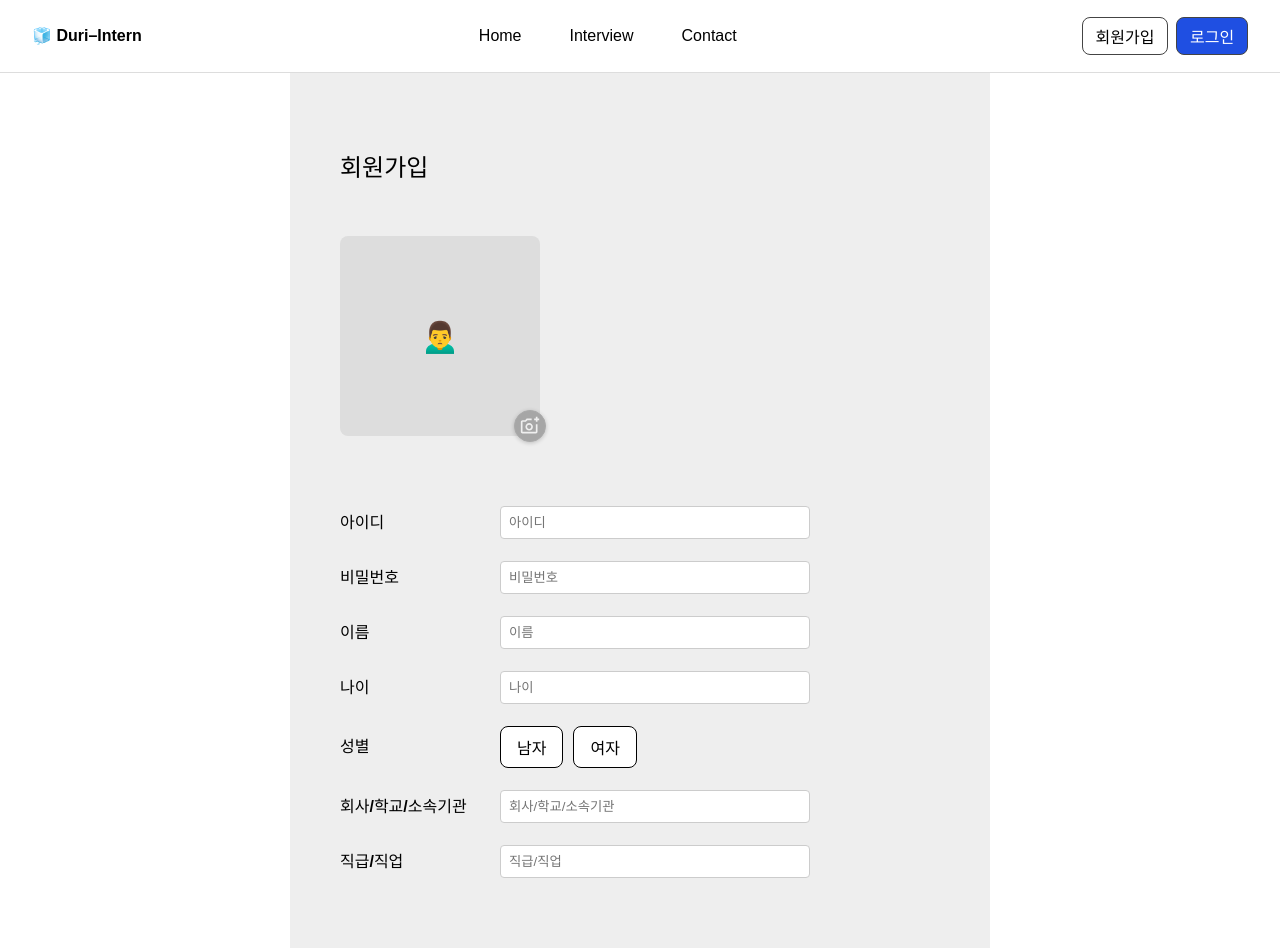
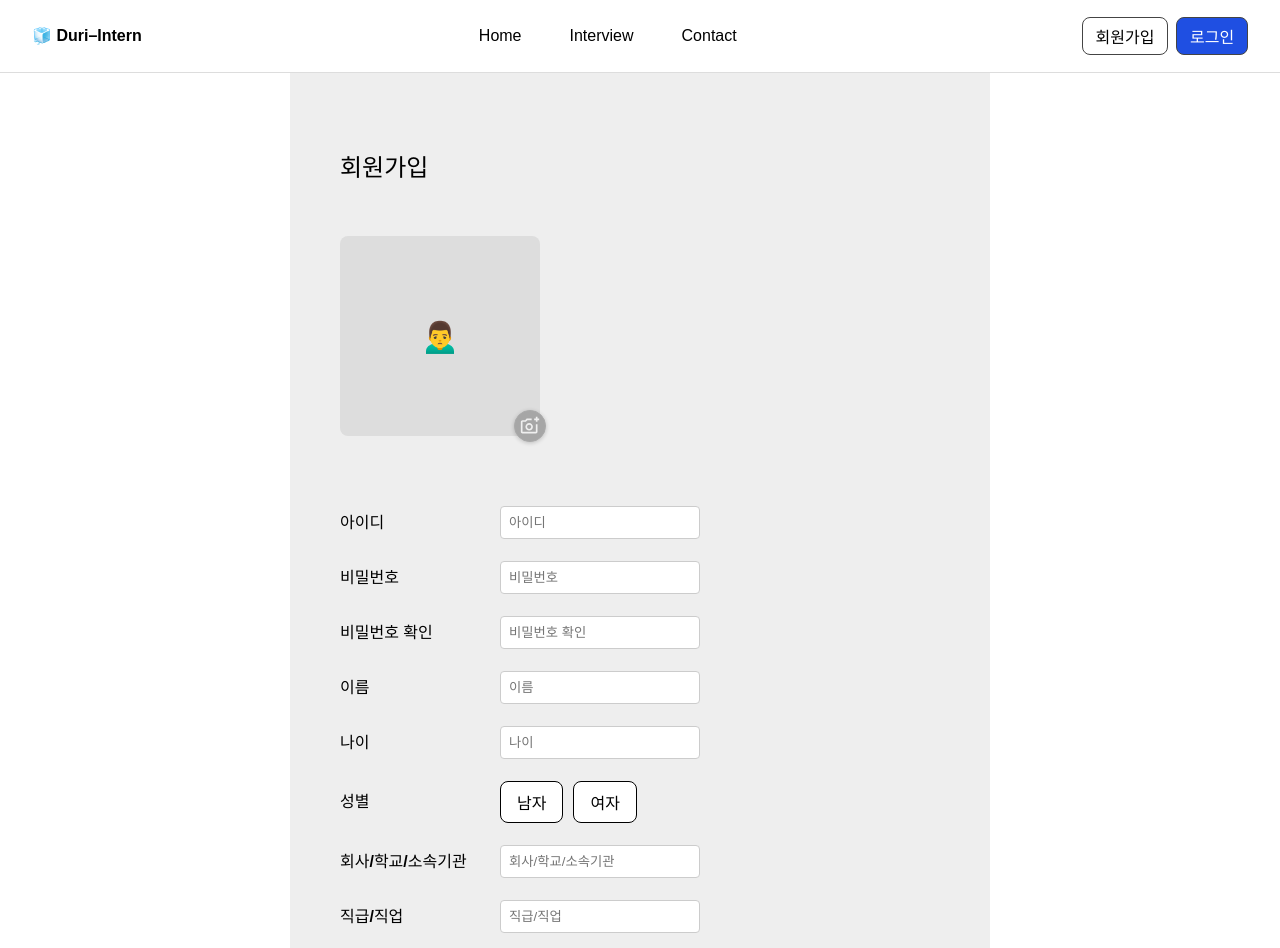
Before and after one commit to knupp7/react-ai-interview, a React (Vite) app in the folder vite-project/: page /signup in a window 1280 px wide. Shown: the top 948 px of the page. Built offline with nearby package versions, Linux system fonts and the light colour scheme.

Commit message:
[feat] 회원가입-입력폼 유효성 조건 추가 & 비밀번호 확인 입력폼 추가

```diff
--- a/vite-project/src/constants/signupStrings.js
+++ b/vite-project/src/constants/signupStrings.js
@@ -5,6 +5,7 @@ const signupStrings = {
     fields: {
       userid: '아이디',
       userpwd: '비밀번호',
+      userpwdCheck: '비밀번호 확인',
       name: '이름',
       age: '나이',
       gender: '성별',
--- a/vite-project/src/pages/SignUp.jsx
+++ b/vite-project/src/pages/SignUp.jsx
@@ -1,16 +1,44 @@
 import React, { useState } from 'react';
 import '../styles/SignUp.css';
 import signupStrings from '../constants/signupStrings';
+import validateSignupForm from '../utils/validateSignupForm';
 
 export default function SignUp() {
+    const [form, setForm] = useState({
+        userid: '',
+        userpwd: '',
+        userpwdCheck: '',
+        name: '',
+        age: '',
+        organization: '',
+        job: '',
+    });
+
     const [gender, setGender] = useState('');
     const [profileImage, setProfileImage] = useState(null);
+    const [errors, setErrors] = useState({});
 
     const handleImageChange = (e) => {
         const file = e.target.files[0];
         if (file) {
             const imageUrl = URL.createObjectURL(file);
             setProfileImage(imageUrl);
+        }
+    };
+
+    const handleChange = (e) => {
+        const { name, value } = e.target;
+        setForm((prev) => ({ ...prev, [name]: value }));
+    };
+
+    const handleSubmit = (e) => {
+        e.preventDefault();
+        const newErrors = validateSignupForm(form, gender);
+        setErrors(newErrors);
+
+        if (Object.keys(newErrors).length === 0) {
+            console.log('폼 제출 성공!', form);
+            // API 호출 등 실제 가입 처리
         }
     };
 
@@ -40,34 +68,70 @@ export default function SignUp() {
                     </div>
                 </div>
 
-                {/* ▶ 기본 정보 입력 필드: 이름, 나이, 성별, 조직, 직급 */}
-                <form className="signup-form">
+                <form className="signup-form" onSubmit={handleSubmit}>
                     {/* 아이디 */}
                     <div className="form-row">
                         <label>{signupStrings.fields.userid}</label>
-                        <input type="text" placeholder={signupStrings.fields.userid} />
-                        <span className="error-placeholder"></span>
+                        <input
+                            type="text"
+                            name="userid"
+                            value={form.userid}
+                            onChange={handleChange}
+                            placeholder={signupStrings.fields.userid}
+                        />
+                        <span className="error-placeholder">{errors.userid}</span>
                     </div>
 
                     {/* 비밀번호 */}
                     <div className="form-row">
                         <label>{signupStrings.fields.userpwd}</label>
-                        <input type="password" placeholder={signupStrings.fields.userpwd} />
-                        <span className="error-placeholder"></span>
+                        <input
+                            type="password"
+                            name="userpwd"
+                            value={form.userpwd}
+                            onChange={handleChange}
+                            placeholder={signupStrings.fields.userpwd}
+                        />
+                        <span className="error-placeholder">{errors.userpwd}</span>
+                    </div>
+
+                    {/* 비밀번호 확인 */}
+                    <div className="form-row">
+                        <label>{signupStrings.fields.userpwdCheck}</label>
+                        <input
+                            type="password"
+                            name="userpwdCheck"
+                            value={form.userpwdConfirm}
+                            onChange={handleChange}
+                            placeholder={signupStrings.fields.userpwdCheck}
+                        />
+                        <span className="error-placeholder">{errors.userpwdCheck}</span>
                     </div>
 
                     {/* 이름 */}
                     <div className="form-row">
                         <label>{signupStrings.fields.name}</label>
-                        <input type="text" placeholder={signupStrings.fields.name} />
-                        <span className="error-placeholder"></span>
+                        <input
+                            type="text"
+                            name="name"
+                            value={form.name}
+                            onChange={handleChange}
+                            placeholder={signupStrings.fields.name}
+                        />
+                        <span className="error-placeholder">{errors.name}</span>
                     </div>
 
                     {/* 나이 */}
                     <div className="form-row">
                         <label>{signupStrings.fields.age}</label>
-                        <input type="number" placeholder={signupStrings.fields.age} />
-                        <span className="error-placeholder"></span>
+                        <input
+                            type="number"
+                            name="age"
+                            value={form.age}
+                            onChange={handleChange}
+                            placeholder={signupStrings.fields.age}
+                        />
+                        <span className="error-placeholder">{errors.age}</span>
                     </div>
 
                     {/* 성별 */}
@@ -89,25 +153,40 @@ export default function SignUp() {
                                 {signupStrings.genderOptions.female}
                             </button>
                         </div>
-                        <span className="error-placeholder"></span>
+                        <span className="error-placeholder">{errors.gender}</span>
                     </div>
 
-                    {/* 소속기관 */}
+                    {/* 소속 */}
                     <div className="form-row">
                         <label>{signupStrings.fields.organization}</label>
-                        <input type="text" placeholder={signupStrings.fields.organization} />
-                        <span className="error-placeholder"></span>
+                        <input
+                            type="text"
+                            name="organization"
+                            value={form.organization}
+                            onChange={handleChange}
+                            placeholder={signupStrings.fields.organization}
+                        />
+                        <span className="error-placeholder">{errors.organization}</span>
                     </div>
 
-                    {/* 직급/직업 */}
+                    {/* 직급 */}
                     <div className="form-row">
                         <label>{signupStrings.fields.job}</label>
-                        <input type="text" placeholder={signupStrings.fields.job} />
-                        <span className="error-placeholder"></span>
+                        <input
+                            type="text"
+                            name="job"
+                            value={form.job}
+                            onChange={handleChange}
+                            placeholder={signupStrings.fields.job}
+                        />
+                        <span className="error-placeholder">{errors.job}</span>
                     </div>
 
+                    {/* 제출 버튼 */}
                     <div className="submit-row">
-                        <button type="submit" className="submit-btn">{signupStrings.submit}</button>
+                        <button type="submit" className="submit-btn">
+                            {signupStrings.submit}
+                        </button>
                     </div>
                 </form>
             </div>
--- a/vite-project/src/styles/SignUp.css
+++ b/vite-project/src/styles/SignUp.css
@@ -115,7 +115,7 @@ body {
     padding: 8px;
     border: 1px solid #ccc;
     border-radius: 4px;
-    min-width: 200px;
+    max-width: 200px;
 }
 
 .gender-buttons {
@@ -136,8 +136,8 @@ body {
 }
 
 .error-placeholder {
-    width: 120px;
-    font-size: 12px;
+    width: 200px;
+    font-size: 10px;
     color: red;
 }
 
--- /dev/null
+++ b/vite-project/src/utils/validateSignupForm.js
@@ -0,0 +1,44 @@
+// validateSignupForm.js
+export default function validateSignupForm(form, gender) {
+    const newErrors = {};
+
+    if (!form.userid) {
+        newErrors.userid = '아이디를 입력해주세요.';
+    } else if (!/^[a-zA-Z0-9]{4,12}$/.test(form.userid)) {
+        newErrors.userid = '아이디는 영문/숫자 조합 4~12자여야 합니다.';
+    }
+
+    if (!form.userpwd) {
+        newErrors.userpwd = '비밀번호를 입력해주세요.';
+    } else if (form.userpwd.length < 6) {
+        newErrors.userpwd = '비밀번호는 최소 6자 이상이어야 합니다.';
+    }
+
+    if (!form.userpwdCheck) {
+        newErrors.userpwdCheck = '비밀번호 확인을 입력해주세요.';
+    } else if (form.userpwd !== form.userpwdCheck) {
+        newErrors.userpwdCheck = '비밀번호가 일치하지 않습니다.';
+    }
+
+    if (!form.name) {
+        newErrors.name = '이름을 입력해주세요.';
+    } else if (form.name.length > 7) {
+        newErrors.name = '이름은 7자 이내여야 합니다.';
+    } else if (!/^[가-힣a-zA-Z]+$/.test(form.name)) {
+        newErrors.name = '이름에는 한글 또는 영문자만 입력 가능합니다.';
+    }
+
+    if (!form.age) {
+        newErrors.age = '나이를 입력해주세요.';
+    } else if (!/^\d+$/.test(form.age)) {
+        newErrors.age = '나이는 숫자만 입력해주세요.';
+    } else if (Number(form.age) < 1 || Number(form.age) > 100) {
+        newErrors.age = '나이는 1살 이상 100살 이하로 입력해주세요.';
+    }
+
+    if (!gender) {
+        newErrors.gender = '성별을 선택해주세요.';
+    }
+
+    return newErrors;
+}
```
